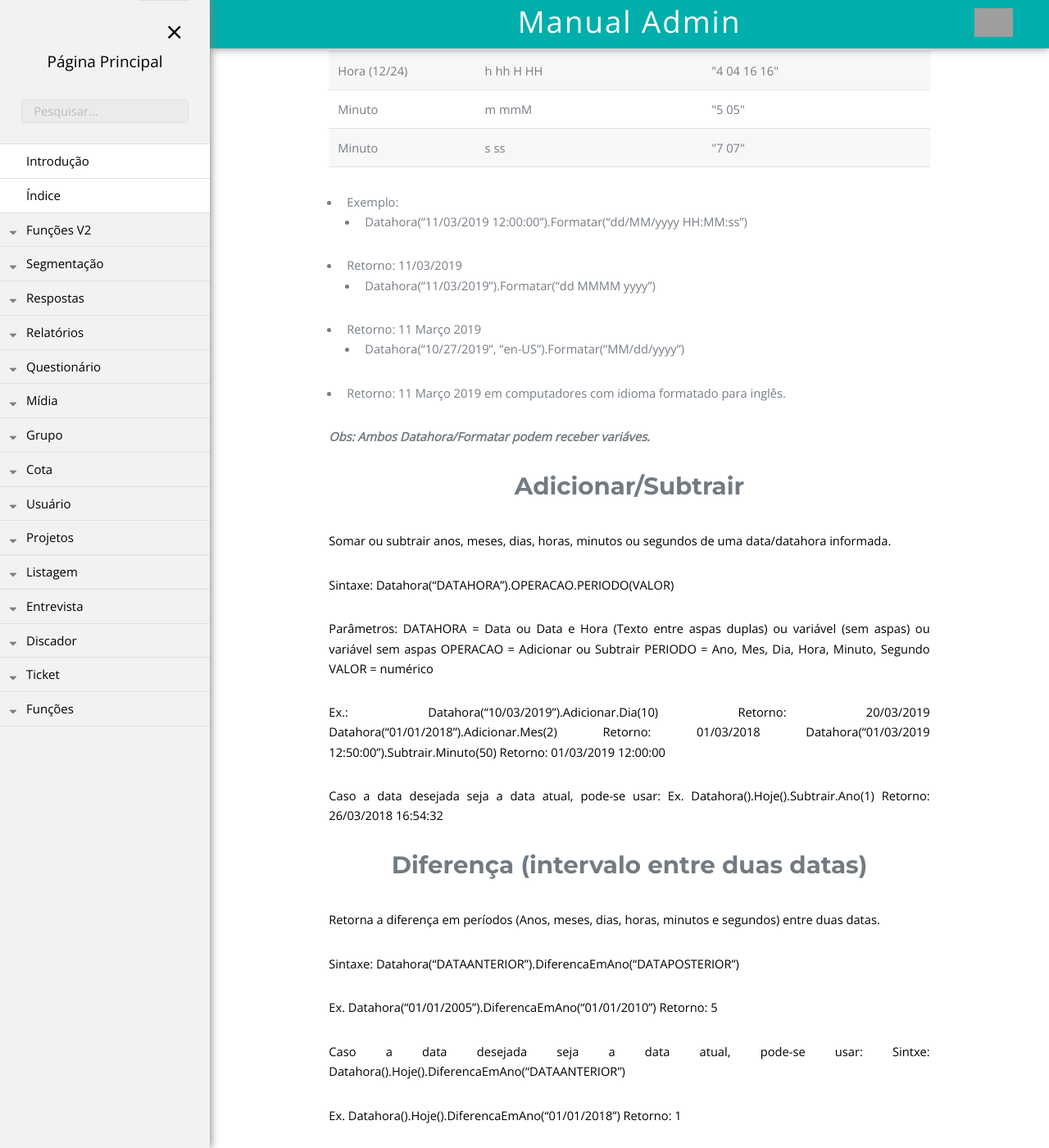
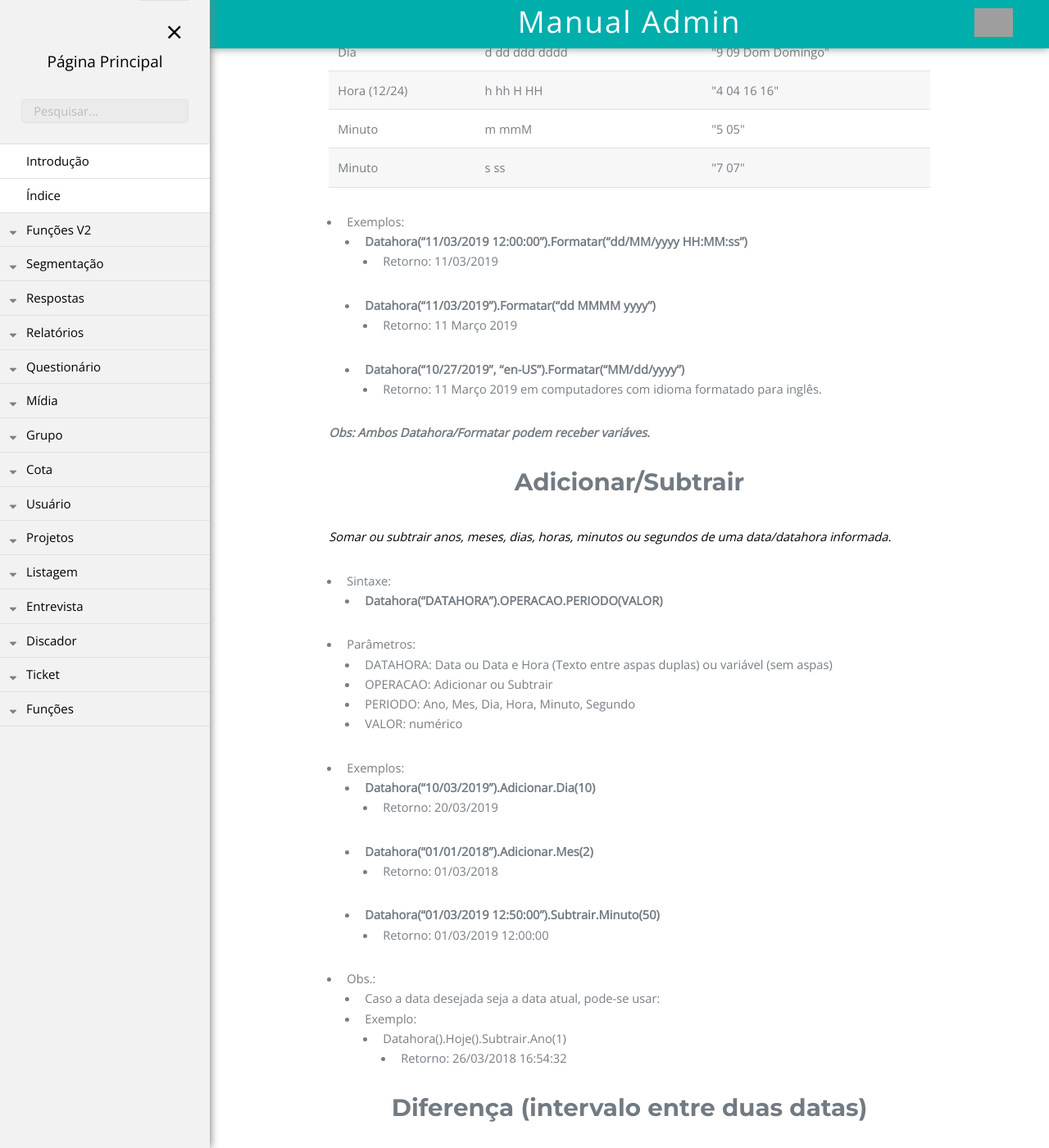
Before and after one commit to rogerio-figueiredo-hsr/hsrtechonline.github.io, a Jekyll site: the page built from _posts/2019-03-29-datahora.md, in a window 1280 px wide and 1400 px high, scrolled down 746 px. Shown: the whole window at 82% size. Built offline with Jekyll 4.4.1, drawn with Linux system fonts in a browser that asks for light colours; some of the changed text lies outside the part shown; grey boxes are pictures that could not be loaded.

Commit message:
Update 2019-03-29-datahora.md

```diff
--- a/_posts/2019-03-29-datahora.md
+++ b/_posts/2019-03-29-datahora.md
@@ -36,41 +36,40 @@ pasta: "funcoesv2"
     <td>Minuto</td><td>s ss</td><td>"7 07"</td></tr>
 </table>
 
-- Exemplo:
-  - Datahora(“11/03/2019 12:00:00”).Formatar(“dd/MM/yyyy HH:MM:ss”)
-- Retorno: 11/03/2019
-  - Datahora(“11/03/2019”).Formatar(“dd MMMM yyyy”)
-- Retorno: 11 Março 2019
-  - Datahora(“10/27/2019”, “en-US”).Formatar(“MM/dd/yyyy”)
-- Retorno: 11 Março 2019 em computadores com idioma formatado para inglês.
+- Exemplos:
+  - **Datahora(“11/03/2019 12:00:00”).Formatar(“dd/MM/yyyy HH:MM:ss”)**
+    - Retorno: 11/03/2019
+  - **Datahora(“11/03/2019”).Formatar(“dd MMMM yyyy”)**
+    - Retorno: 11 Março 2019
+  - **Datahora(“10/27/2019”, “en-US”).Formatar(“MM/dd/yyyy”)**
+    - Retorno: 11 Março 2019 em computadores com idioma formatado para inglês.
 
 ***Obs: Ambos Datahora/Formatar podem receber variáves.***
 
 
 # Adicionar/Subtrair
-Somar ou subtrair anos, meses, dias, horas, minutos ou segundos de uma data/datahora informada.
+*Somar ou subtrair anos, meses, dias, horas, minutos ou segundos de uma data/datahora informada.*
 
-Sintaxe:
-Datahora(“DATAHORA”).OPERACAO.PERIODO(VALOR)
+- Sintaxe:
+  - **Datahora(“DATAHORA”).OPERACAO.PERIODO(VALOR)**
+- Parâmetros:
+  - DATAHORA: Data ou Data e Hora (Texto entre aspas duplas) ou variável (sem aspas)
+  - OPERACAO: Adicionar ou Subtrair
+  - PERIODO: Ano, Mes, Dia, Hora, Minuto, Segundo
+  - VALOR: numérico
+- Exemplos:
+  - **Datahora(“10/03/2019”).Adicionar.Dia(10)**
+    - Retorno: 20/03/2019
+  - **Datahora("01/01/2018").Adicionar.Mes(2)**
+    - Retorno: 01/03/2018
+  - **Datahora(“01/03/2019 12:50:00”).Subtrair.Minuto(50)**
+    - Retorno: 01/03/2019 12:00:00
 
-Parâmetros:
-DATAHORA = Data ou Data e Hora (Texto entre aspas duplas) ou variável (sem aspas) ou variável sem aspas
-OPERACAO = Adicionar ou Subtrair
-PERIODO = Ano, Mes, Dia, Hora, Minuto, Segundo
-VALOR = numérico
-
-Ex.:
-Datahora(“10/03/2019”).Adicionar.Dia(10)
-Retorno: 20/03/2019
-Datahora("01/01/2018").Adicionar.Mes(2)
-Retorno: 01/03/2018
-Datahora(“01/03/2019 12:50:00”).Subtrair.Minuto(50)
-Retorno: 01/03/2019 12:00:00
-
-Caso a data desejada seja a data atual, pode-se usar:
-Ex.
-Datahora().Hoje().Subtrair.Ano(1)
-Retorno: 26/03/2018 16:54:32
+- Obs.:
+  - Caso a data desejada seja a data atual, pode-se usar:
+  - Exemplo:
+    - Datahora().Hoje().Subtrair.Ano(1)
+      - Retorno: 26/03/2018 16:54:32
 
 
 # Diferença (intervalo entre duas datas)
```
Also changed, not shown: other parts of _posts/2019-03-29-datahora.md (+1 -1 lines).
